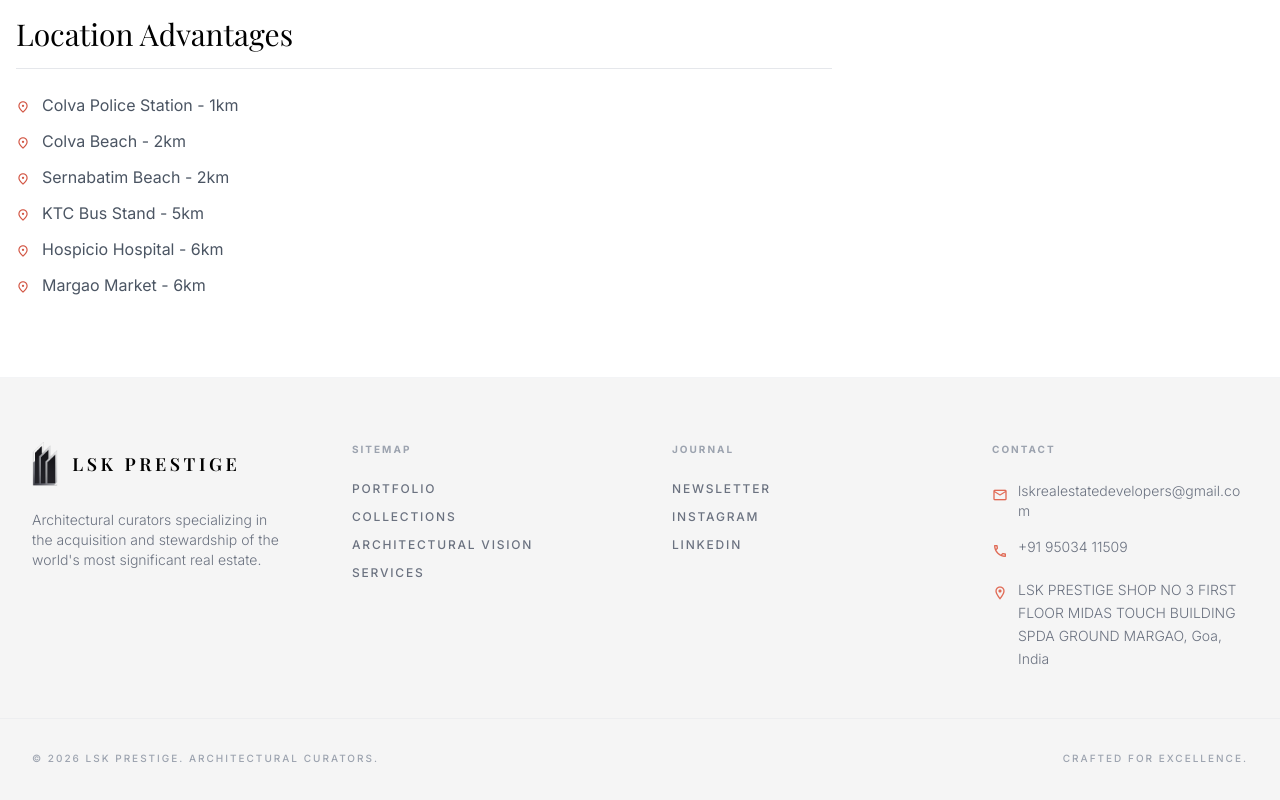
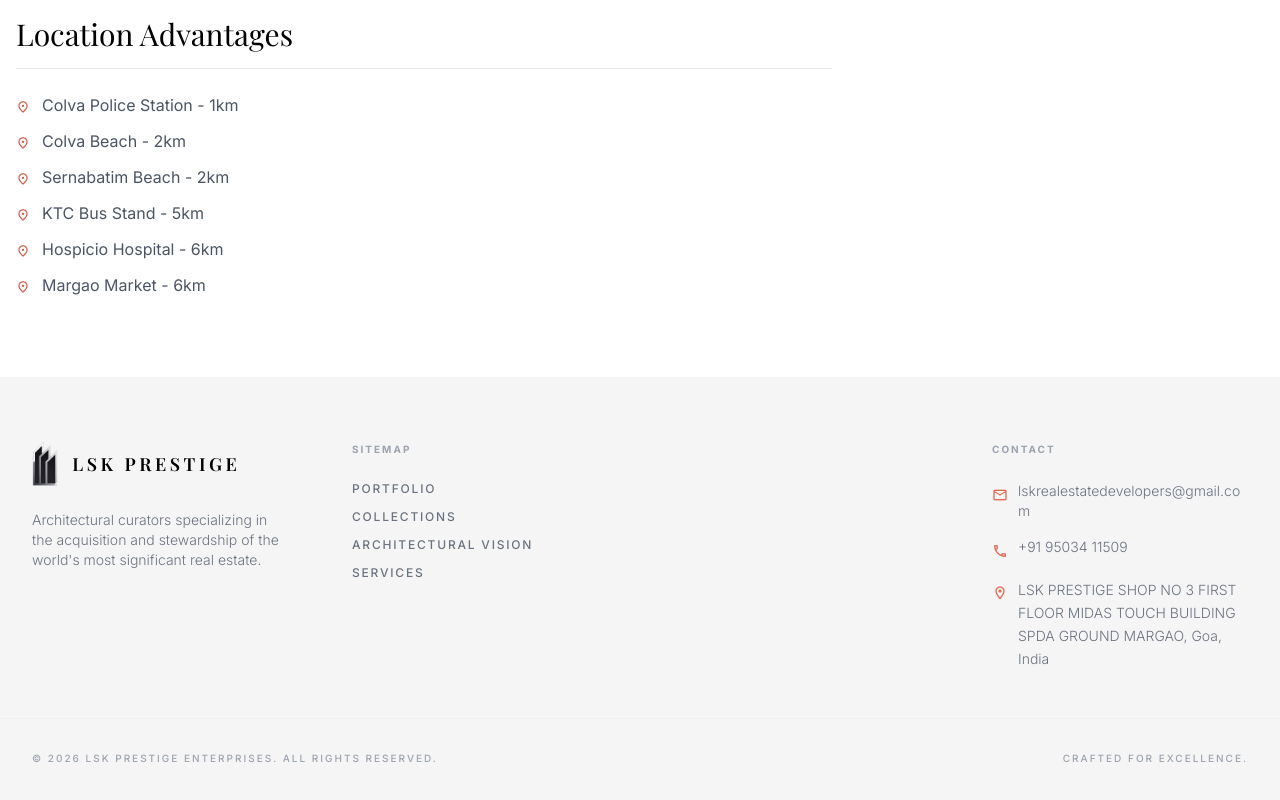
Before and after one commit to N-PCs/LSK-Prestige-Enterprises, a React (Vite) app: page /property/1 in a window 1280 px wide. Shown: the part 1599-2399 px from the top of the page. Built offline with nearby package versions, Linux system fonts and the light colour scheme; a web font is replaced by a local one.

Commit message:
update 4.0.0

```diff
--- a/components/FloatingActions.tsx
+++ b/components/FloatingActions.tsx
@@ -23,26 +23,23 @@ const FloatingActions: React.FC = () => {
     });
   };
 
-  const scrollToContact = () => {
-    const contactSection = document.getElementById('contact');
-    if (contactSection) {
-      contactSection.scrollIntoView({ behavior: 'smooth' });
-    }
-  };
-
   return (
     <>
-      {/* Right side floating actions */}
       <div className="fixed bottom-8 right-4 flex flex-col gap-5 z-[100]">
-        <div
+        <a
+          href="https://wa.me/919503411509?text=Hi%20LSK%20Prestige,%20I'm%20interested%20in%20your%20private%20villas."
+          target="_blank"
+          rel="noopener noreferrer"
           className="bg-secondary text-white w-12 h-12 sm:w-16 sm:h-16 rounded-full shadow-2xl flex items-center justify-center cursor-pointer hover:scale-110 active:scale-90 transition-all relative group"
-          onClick={scrollToContact}
         >
-          <span className="material-icons-outlined text-lg sm:text-2xl">phone</span>
+          <svg viewBox="0 0 24 24" fill="currentColor" className="w-5 h-5 sm:w-7 sm:h-7">
+            <path d="M17.472 14.382c-.297-.149-1.758-.867-2.03-.967-.273-.099-.471-.148-.67.15-.197.297-.767.966-.94 1.164-.173.199-.347.223-.644.075-.297-.15-1.255-.463-2.39-1.475-1.106-.987-1.854-2.207-2.072-2.581-.217-.374-.023-.576.163-.762.164-.164.356-.404.534-.606.179-.202.239-.347.358-.578.119-.231.06-.432-.028-.632-.088-.2-.643-1.55-.88-2.133-.237-.583-.476-.539-.674-.549-.196-.01-.42-.012-.643-.012-.224 0-.588.084-.897.42-.31.336-1.183 1.157-1.183 2.822 0 1.664 1.22 3.272 1.389 3.497.169.225 2.394 3.68 5.805 4.511 3.408.831 3.408-.55 3.592-.86.184-.31.451-.612.573-.789.122-.177.184-.277.122-.462-.061-.185-.276-.295-.573-.444z"/>
+            <path d="M12 2C6.477 2 2 6.477 2 12c0 1.88.538 3.636 1.466 5.128L2 22l5.056-1.426A9.956 9.956 0 0012 22c5.523 0 10-4.477 10-10S17.523 2 12 2z"/>
+          </svg>
           <div className="absolute right-full mr-4 bg-white dark:bg-gray-800 text-black dark:text-white px-4 py-2 rounded-lg shadow-xl text-sm sm:text-xs font-bold whitespace-nowrap opacity-0 group-hover:opacity-100 transition-opacity border border-gray-100 dark:border-gray-700 pointer-events-none">
-            Enquire
+            WhatsApp
           </div>
-        </div>
+        </a>
 
         {isVisible && (
           <div
--- a/components/Footer.tsx
+++ b/components/Footer.tsx
@@ -53,26 +53,6 @@ const Footer: React.FC = () => {
 
         {/* Column 3: Journal & Socials */}
         <div className="text-left">
-          <span className="text-[10px] font-bold uppercase tracking-[0.2em] text-gray-400 dark:text-gray-500 block mb-6">
-            JOURNAL
-          </span>
-          <ul className="space-y-3 text-xs font-medium uppercase tracking-[0.15em] text-gray-500 dark:text-gray-400">
-            <li>
-              <a href="/#contact" className="hover:text-black dark:hover:text-white transition-colors">
-                Newsletter
-              </a>
-            </li>
-            <li>
-              <a href="https://instagram.com" target="_blank" rel="noopener noreferrer" className="hover:text-black dark:hover:text-white transition-colors">
-                Instagram
-              </a>
-            </li>
-            <li>
-              <a href="https://linkedin.com" target="_blank" rel="noopener noreferrer" className="hover:text-black dark:hover:text-white transition-colors">
-                LinkedIn
-              </a>
-            </li>
-          </ul>
         </div>
 
         {/* Column 4: Contact Information (Keeps all original data intact) */}
@@ -106,7 +86,7 @@ const Footer: React.FC = () => {
 
       {/* Copyright Footer Bar */}
       <div className="max-w-7xl mx-auto px-6 lg:px-8 pt-8 mt-8 border-t border-gray-200/50 dark:border-gray-900/50 flex flex-col sm:flex-row justify-between items-center gap-4 text-gray-400 dark:text-gray-500 text-[10px] font-medium uppercase tracking-[0.2em]">
-        <span>© {new Date().getFullYear()} LSK PRESTIGE. ARCHITECTURAL CURATORS.</span>
+        <span>© {new Date().getFullYear()} LSK PRESTIGE ENTERPRISES. ALL RIGHTS RESERVED.</span>
         <span>Crafted for Excellence.</span>
       </div>
     </footer>
--- a/components/Navbar.tsx
+++ b/components/Navbar.tsx
@@ -117,8 +117,15 @@ const Navbar: React.FC = () => {
             </a>
           </div>
 
-          {/* Mobile Menu Button */}
-          <div className="md:hidden flex items-center">
+          {/* Mobile Phone + Menu */}
+          <div className="md:hidden flex items-center gap-1">
+            <a
+              href="tel:+919503411509"
+              className="text-gray-600 dark:text-gray-400 p-2 hover:text-black dark:hover:text-white transition-colors"
+              aria-label="Call LSK Prestige"
+            >
+              <span className="material-icons-outlined text-2xl">phone</span>
+            </a>
             <button
               onClick={() => setIsMenuOpen(!isMenuOpen)}
               className="text-gray-600 dark:text-gray-400 p-2 focus:outline-none"
@@ -147,6 +154,13 @@ const Navbar: React.FC = () => {
             >
               Architectural Vision
             </a>
+                        <a
+              className="block text-xs font-medium uppercase tracking-[0.2em] py-2 text-gray-600 dark:text-gray-400 hover:text-black dark:hover:text-white transition-colors"
+              href="/#leadership"
+              onClick={() => setIsMenuOpen(false)}
+            >
+              Leadership
+            </a>
             <a
               className="block text-xs font-medium uppercase tracking-[0.2em] py-2 text-gray-600 dark:text-gray-400 hover:text-black dark:hover:text-white transition-colors"
               href="/#properties"
@@ -161,20 +175,6 @@ const Navbar: React.FC = () => {
             >
               Portfolio
             </a>
-            <a
-              className="block text-xs font-medium uppercase tracking-[0.2em] py-2 text-gray-600 dark:text-gray-400 hover:text-black dark:hover:text-white transition-colors"
-              href="/#contact"
-              onClick={() => setIsMenuOpen(false)}
-            >
-              Inquire
-            </a>
-            <a
-              className="block bg-[#D25442] text-white px-4 py-3 rounded-none text-xs uppercase tracking-[0.2em] font-semibold text-center hover:bg-[#b84433] transition-colors mt-4"
-              href="/#contact"
-              onClick={() => setIsMenuOpen(false)}
-            >
-              GET A QUOTE
-            </a>
           </motion.div>
         )}
       </AnimatePresence>
--- a/components/PropertyInfo.tsx
+++ b/components/PropertyInfo.tsx
@@ -16,6 +16,7 @@ const PropertyInfo: React.FC = () => {
 
   // Find the property by ID
   const property = PROPERTIES.find((p) => p.id === id);
+  const isSoldOut = property?.badge === 'Completed (sold out)' || property?.price === 'Sold Out' || property?.projectStatus === 'Completed (sold out)';
 
   // Scroll to top when component mounts or property changes
   useEffect(() => {
@@ -156,8 +157,7 @@ const PropertyInfo: React.FC = () => {
                 </div>
               </div>
               <div>
-                {property.badge === "Completed" ? (
-                  /* Badge hidden on mobile (hidden), visible on tablets/desktops (md:block) */
+                {isSoldOut ? (
                   <div className="hidden md:block bg-red-500 text-white font-display font-bold text-lg sm:text-xl px-4 py-2.5 rounded whitespace-nowrap">
                     Sold Out
                   </div>
@@ -349,12 +349,12 @@ const PropertyInfo: React.FC = () => {
                 </div>
               </div>
 
-              {property.badge !== "Completed" && (
+              {!isSoldOut && (
                 <div className="bg-primary/10 dark:bg-primary/20 rounded-2xl p-6">
                   <h3 className="font-display text-xl text-black dark:text-white mb-4">Interested?</h3>
                   <p className="text-gray-600 dark:text-gray-400 mb-6">Contact us for a private viewing or more information.</p>
                   <a
-                    href="/#contact"
+                    href="#contact"
                     className="block w-full bg-primary text-white py-3 rounded-lg font-semibold hover:bg-primary/90 transition-colors text-center"
                   >
                     Schedule a Viewing
```
